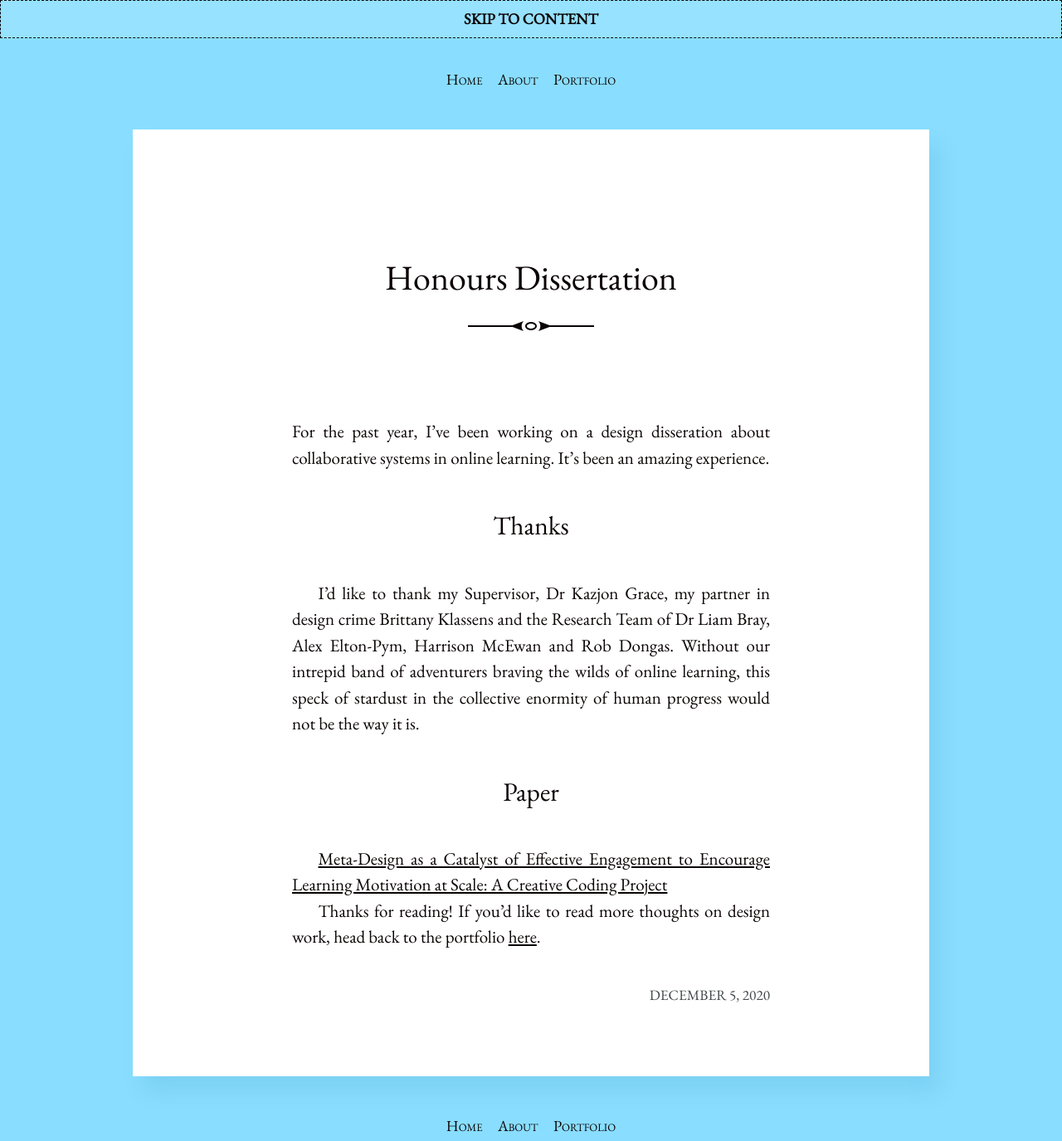
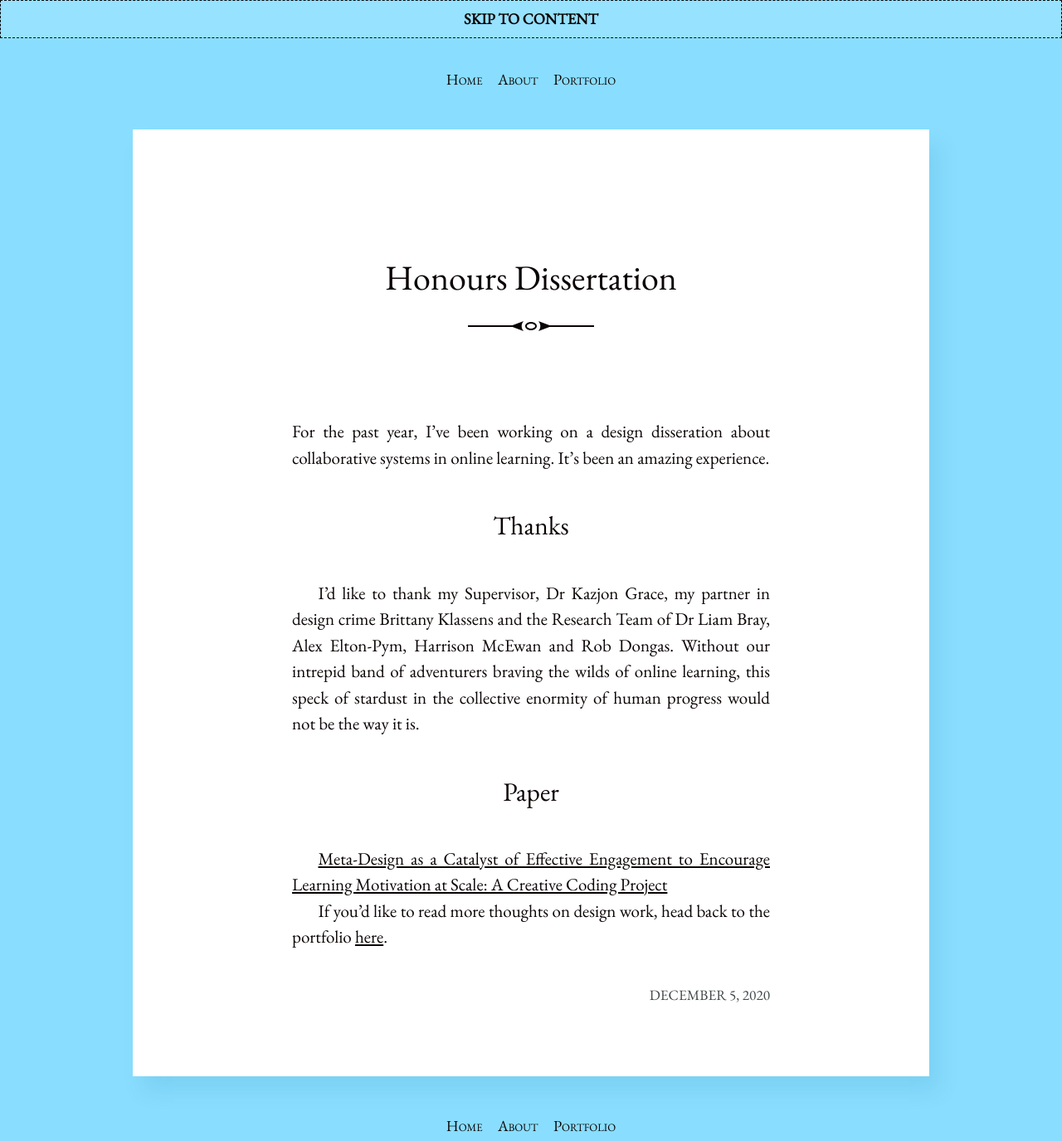
Before and after one commit to halcha/blog, a Jekyll site: the page built from _posts/2020-12-06-honours-dissertation.markdown, in a window 1280 px wide. Shown: the whole page at 83% size. Built offline with Jekyll 4.4.1, drawn with Linux system fonts in a browser that asks for light colours.

Commit message:
Update 2020-12-06-honours-dissertation.markdown

```diff
--- a/_posts/2020-12-06-honours-dissertation.markdown
+++ b/_posts/2020-12-06-honours-dissertation.markdown
@@ -16,4 +16,4 @@ For the past year, I've been working on a design disseration about collaborative
 
 
 
-Thanks for reading! If you’d like to read more thoughts on design work, head back to the portfolio [here](/).
+If you’d like to read more thoughts on design work, head back to the portfolio [here](/).
```
